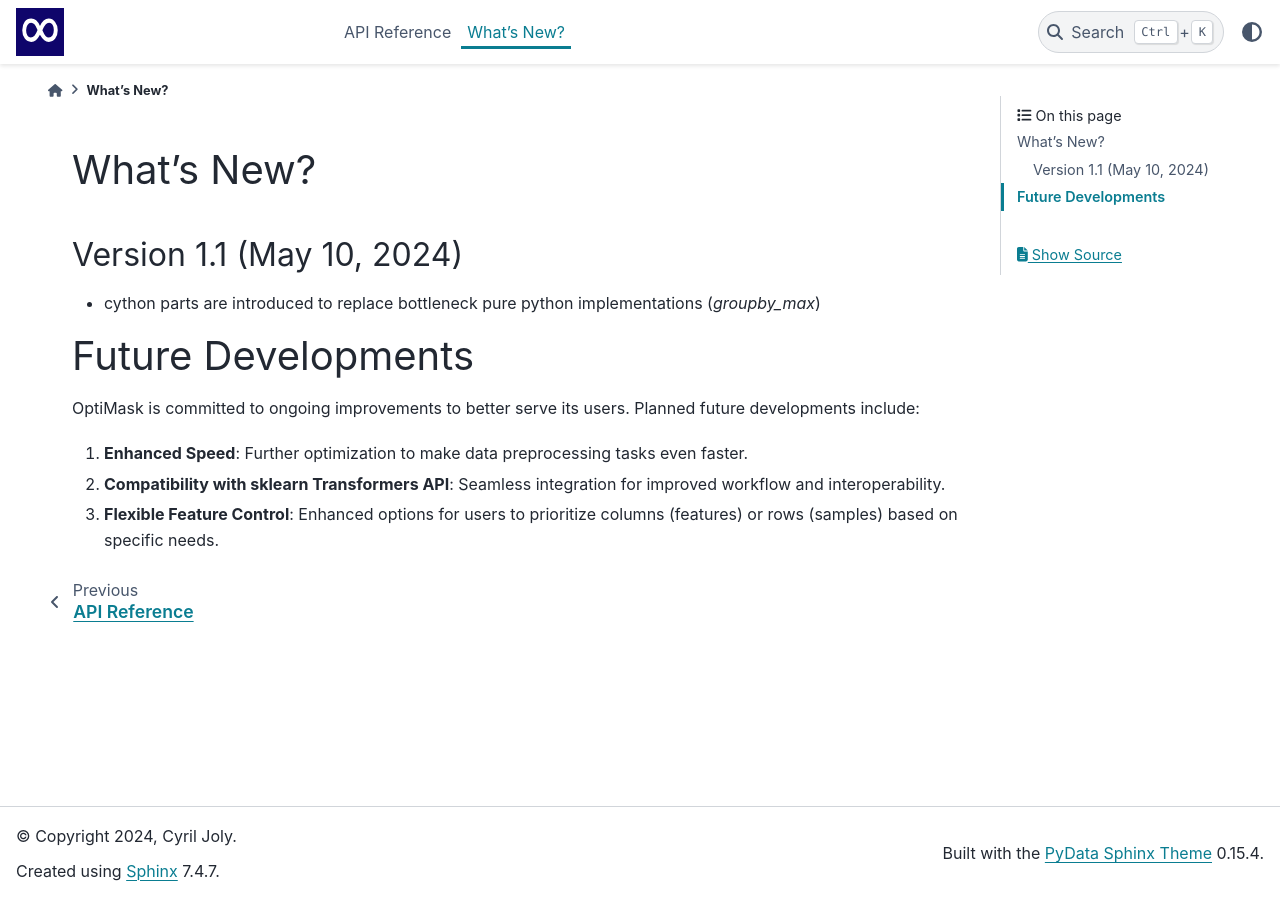
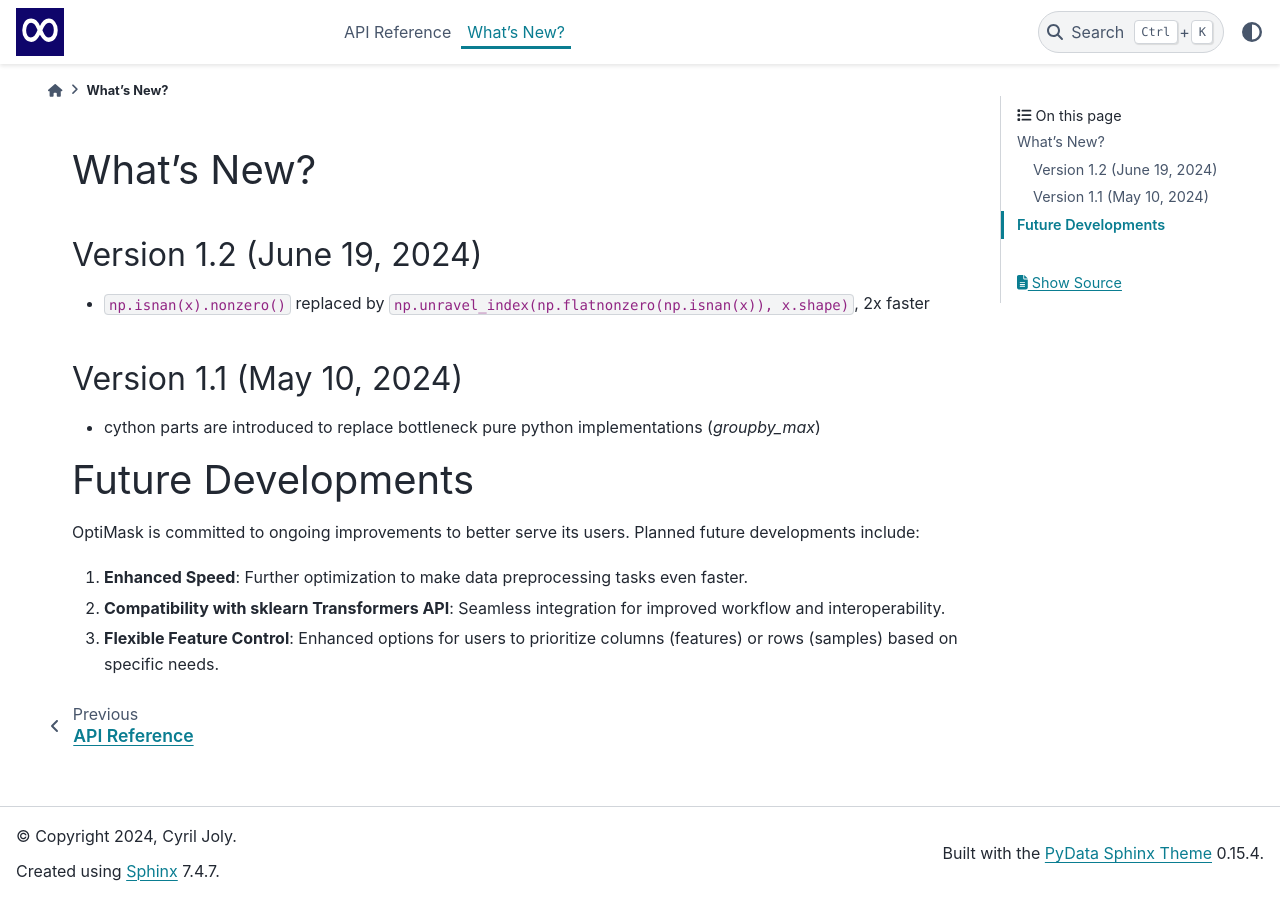
Before and after one commit to CyrilJl/OptiMask, a Sphinx documentation site: the page built from docs/source/future.rst, in a window 1280 px wide. Built offline with Sphinx 7.4.7 and the PyData theme 0.15.4, drawn with Linux system fonts in a browser that asks for light colours; pages that are not in the unit, such as notebooks, are missing from menus.

Commit message:
Update future.rst

```diff
--- a/docs/source/future.rst
+++ b/docs/source/future.rst
@@ -2,6 +2,10 @@
 
 What's New?
 ###########
+
+Version 1.2 (June 19, 2024)
+~~~~~~~~~~~~~~~~~~~~~~~~~~
+- ``np.isnan(x).nonzero()`` replaced by ``np.unravel_index(np.flatnonzero(np.isnan(x)), x.shape)``, 2x faster
 
 Version 1.1 (May 10, 2024)
 ~~~~~~~~~~~~~~~~~~~~~~~~~~
```
